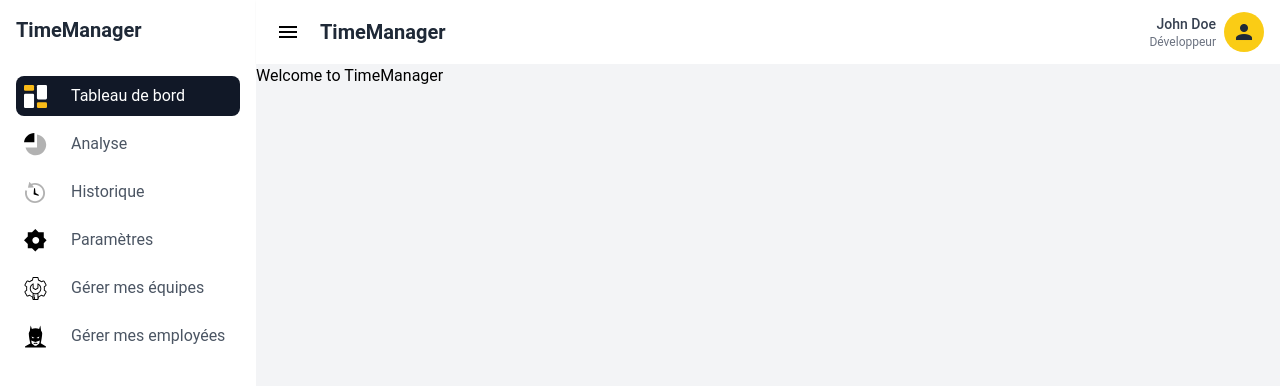
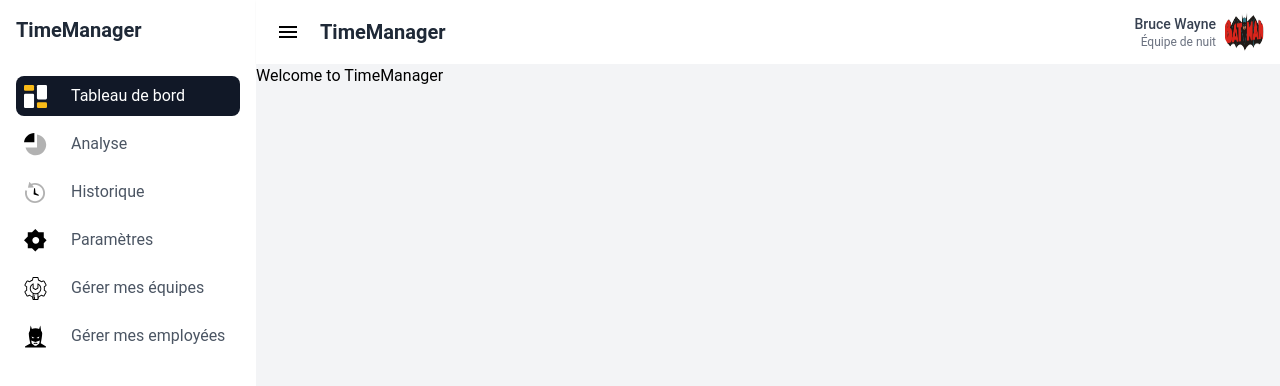
Before and after one commit to PikPakPik/T-POO-700-NAN_2, a Nuxt app in the folder frontend/: page / in a window 1280 px wide. Shown: the top 386 px of the page. Built offline with nearby package versions, Linux system fonts and the light colour scheme.

Commit message:
feat: user edit (#10)
Co-authored-by: Alexandre <57991630+PikPakPik@users.noreply.github.com>

```diff
--- a/frontend/layouts/default.vue
+++ b/frontend/layouts/default.vue
@@ -111,24 +111,28 @@
               <button @click="toggleUserMenu"
                 class="flex items-center space-x-2 rounded-full hover:bg-gray-200 transition-all duration-300 ease-in-out">
                 <div class="flex flex-col items-end">
-                  <span class="text-sm font-medium text-gray-700">John Doe</span>
-                  <span class="text-xs text-gray-500">Développeur</span>
+                  <span class="text-sm font-medium text-gray-700">Bruce Wayne</span> <!-- il faudra changer le nom pour qu'il soit dynamique avec le token / store-->
+                  <span class="text-xs text-gray-500">Équipe de nuit</span> <!-- il faudra changer le titre pour qu'il soit dynamique avec le token / store (ex: admin / équipe de nuit ?)-->
                 </div>
-                <div class="w-10 h-10 rounded-full bg-yellow-400 flex items-center justify-center">
-                  <v-icon icon="mdi-account" class="text-gray-800" />
-                </div>
+                <img src="@/assets/batman-head.png" alt="User Avatar" class="w-10 h-10 rounded-full" />
               </button>
-              <transition enter-active-class="transition ease-out duration-100"
-                enter-from-class="transform opacity-0 scale-95" enter-to-class="transform opacity-100 scale-100"
-                leave-active-class="transition ease-in duration-75" leave-from-class="transform opacity-100 scale-100"
-                leave-to-class="transform opacity-0 scale-95">
-                <div v-if="isUserMenuOpen"
+              <transition
+                enter-active-class="transition ease-out duration-100"
+                enter-from-class="transform opacity-0 scale-95"
+                enter-to-class="transform opacity-100 scale-100"
+                leave-active-class="transition ease-in duration-75"
+                leave-from-class="transform opacity-100 scale-100"
+                leave-to-class="transform opacity-0 scale-95"
+              >
+                <div
+                  v-if="isUserMenuOpen"
                   class="absolute right-0 mt-2 w-48 rounded-md shadow-lg py-1 bg-white ring-1 ring-black ring-opacity-5 focus:outline-none z-10"
-                  role="menu" aria-orientation="vertical" aria-labelledby="user-menu">
-                  <a href="#" class="block px-4 py-2 text-sm text-gray-700 hover:bg-gray-100" role="menuitem">Votre
-                    Profil</a>
-                  <a href="#" class="block px-4 py-2 text-sm text-gray-700 hover:bg-gray-100"
-                    role="menuitem">Paramètres</a>
+                  role="menu"
+                  aria-orientation="vertical"
+                  aria-labelledby="user-menu"
+                >
+                  <a href="/users/1" class="block px-4 py-2 text-sm text-gray-700 hover:bg-gray-100" role="menuitem">Votre Profil</a> <!-- il faudra changer le lien pour qu'il soit dynamique avec le token / store-->
+                  <a href="#" class="block px-4 py-2 text-sm text-gray-700 hover:bg-gray-100" role="menuitem">Paramètres</a>
                   <a href="#" class="block px-4 py-2 text-sm text-gray-700 hover:bg-gray-100" role="menuitem">Aide</a>
                   <a href="#" class="block px-4 py-2 text-sm text-gray-700 hover:bg-gray-100"
                     role="menuitem">Déconnexion</a>
--- a/frontend/src/components/auth/auth.vue
+++ b/frontend/src/components/auth/auth.vue
@@ -73,7 +73,6 @@
                                 name="email"
                                 id="email"
                                 v-model="email"
-                                placeholder="batman@gotham.com"
                                 class="text-xs"
                                 outlined
                                 :rules="[rules.required, rules.email]"
@@ -86,6 +85,7 @@
                                 v-model="password"
                                 class="text-xs"
                                 outlined
+                                type="password"
                                 :rules="[rules.required]"
                             ></v-text-field>
 
```
Also changed, not shown: frontend/assets/batman-head.png (added).
